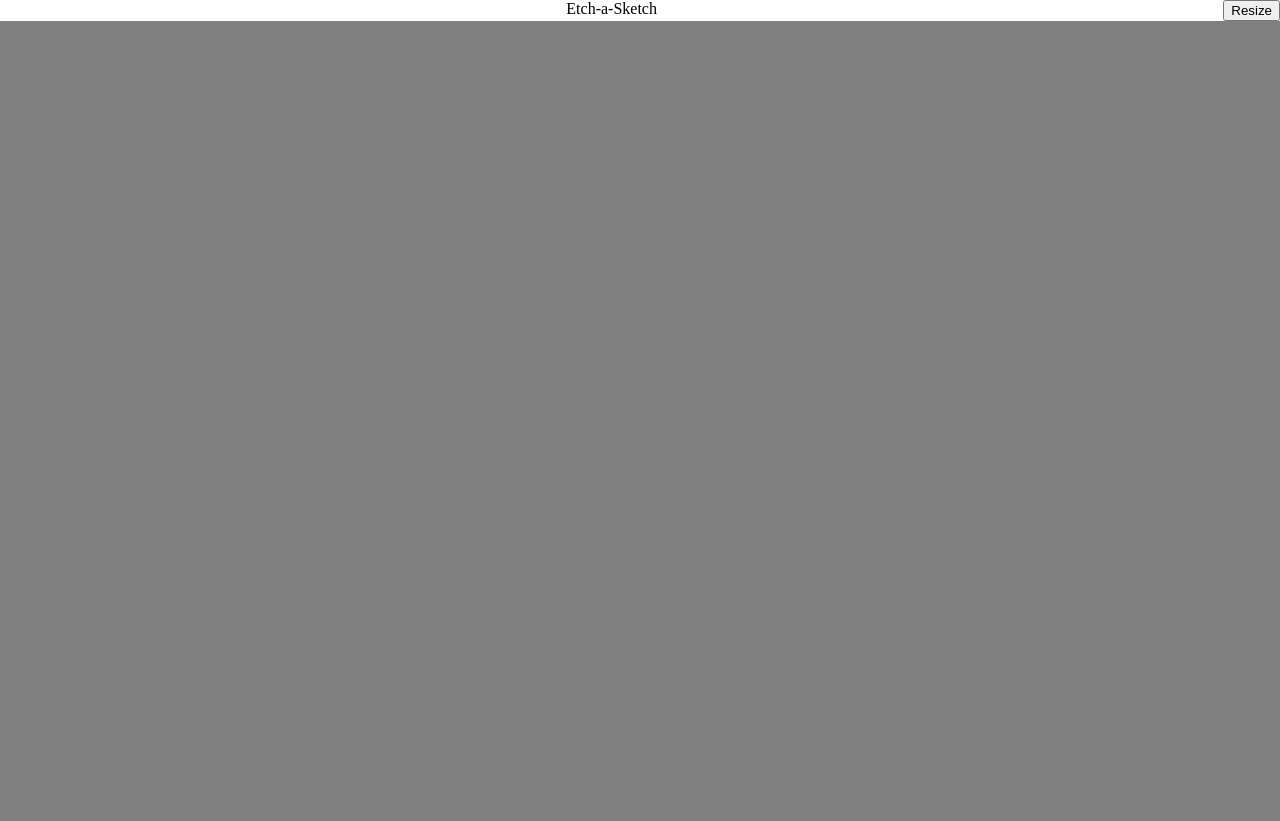
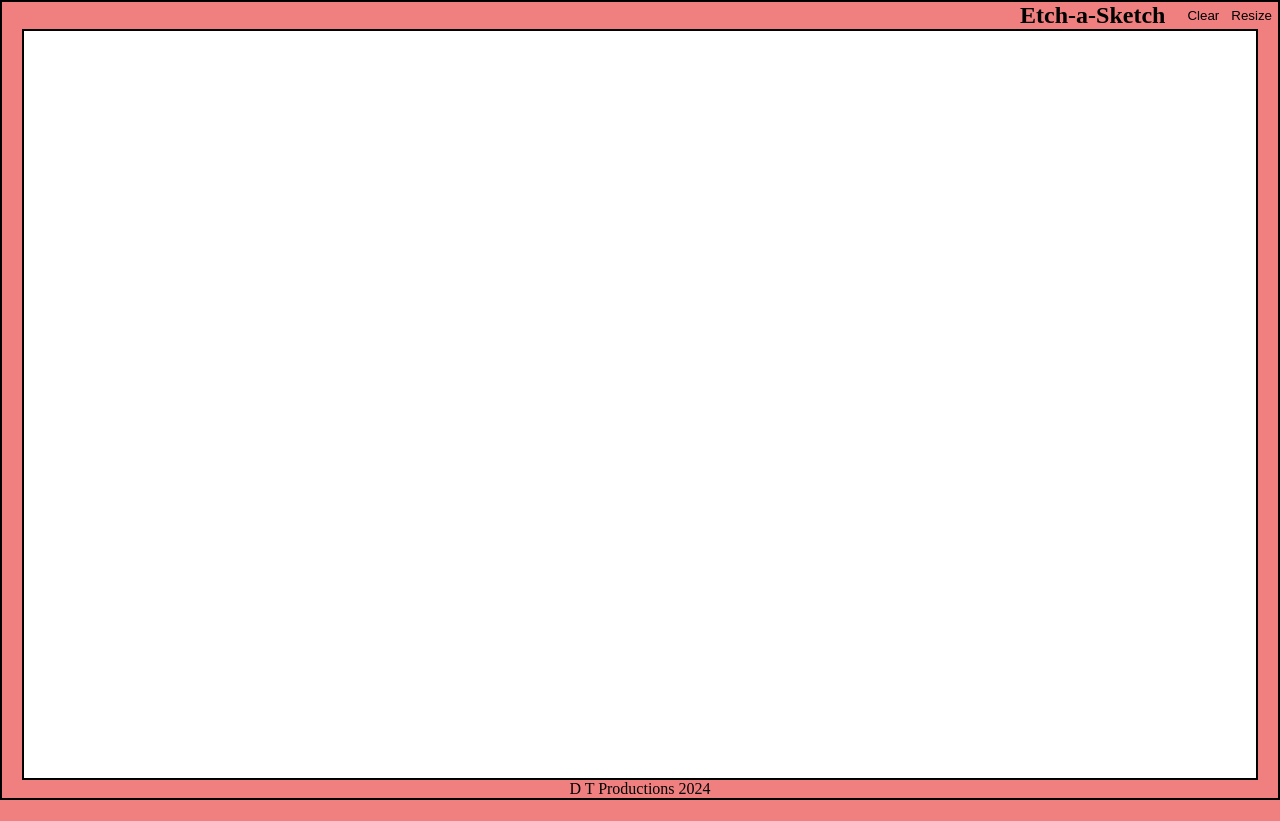
Before and after one commit to TezzGit/top-etch-a-sketch, a plain HTML site: page index.html in a window 1280 px wide. After the commit the page ends 800 px from the top, so only its background shows below. Drawn offline with Linux system fonts and the light colour scheme.

Commit message:
Add Final Styling

```diff
--- a/index.html
+++ b/index.html
@@ -10,8 +10,10 @@
 <body>
     <div id="header">
         <div id="title">Etch-a-Sketch</div>
+        <button id="clear">Clear</button>
         <button id="settings">Resize</button>
     </div>
     <div id="grid"></div>
+    <div id="footer">D T Productions 2024</div>
 </body>
 </html>
--- a/js/script.js
+++ b/js/script.js
@@ -1,7 +1,7 @@
-const GRID_ROWS = 16;
-const GRID_COLS = 16;
-
 const grid = document.getElementById('grid');
+const settingsBtn = document.getElementById('settings');
+const clearBtn = document.getElementById('clear');
+let lastSize = 16;
 
 const createGrid = (squaresPerAxis) => {
     for (let i = 0; i < squaresPerAxis; i++) {
@@ -9,17 +9,29 @@ const createGrid = (squaresPerAxis) => {
             let box = document.createElement('div');
             box.classList.add('grid-square');
             box.style.width = `calc(100% * (1/ ${squaresPerAxis}))`
+            box.style.display = 'flex'
+
+            box.addEventListener('mouseover', (e) => {
+                e.target.style.backgroundColor = 'black';
+                e.target.style.opacity = (parseFloat(e.target.style.opacity) || 0) + 0.1;
+            })
+
             grid.appendChild(box);
         }
     }
 }
 
-createGrid(16);
-
-const settingsBtn = document.getElementById('settings');
+createGrid(lastSize);
 
 settingsBtn.addEventListener('click', () => {
-    const userInput = prompt("How many squares per side?");
+    const userInput = prompt("How many squares per side? (Min 1, Max 100)");
+    if (userInput < 1 || userInput > 100) return;
+    lastSize = userInput;
     grid.replaceChildren();
     createGrid(userInput);
 });
+
+clearBtn.addEventListener('click', () => {
+    grid.replaceChildren();
+    createGrid(lastSize);
+})
--- a/style/style.css
+++ b/style/style.css
@@ -1,44 +1,65 @@
 
 
 body {
+    height: calc(100vh - 4px);
+    width: calc(100vw - 4px);
     margin: 0px;
     padding: 0px;
     display: flex;
     flex-direction: column;
+    background-color: lightcoral;
+    border: 2px solid;
 }
 
 #header {
     flex: 0;
     display: flex;
     justify-content: space-between;
+    background-color: lightcoral;
+}
+
+#footer {
+    flex: 0;
+    display: flex;
+    justify-content: center;
+    align-items: center;
+    background-color: lightcoral;
 }
 
 #title {
     flex: auto;
     display: flex;
-    justify-content: center;
+    justify-content: flex-end;
+    align-items: center;
+    font-weight: bold;
+    font-size: 24px;
+    margin-right: 16px;
+}
+
+button {
+    box-shadow: none;
+    background: none;
+    border: none;
+}
+
+#clear {
+    flex: 0;
+    display: flex;
+    align-items: center;
 }
 
 #settings {
     flex: 0;
     display: flex;
+    align-items: center;
 }
 
 #grid {
-    height: 100vh;
-    width: 100vw;
     display:flex;
-    background-color: darkgrey;
+    background-color: white;
     flex: auto;
     flex-wrap: wrap;
     justify-content: space-evenly;
+    margin: 0 20px;
+    border: 2px solid;
 }
-
-.grid-square {
-    background-color: grey;
-    display: flex;
-}
-
-.grid-square:hover {
-    background-color: white;
-}
```
